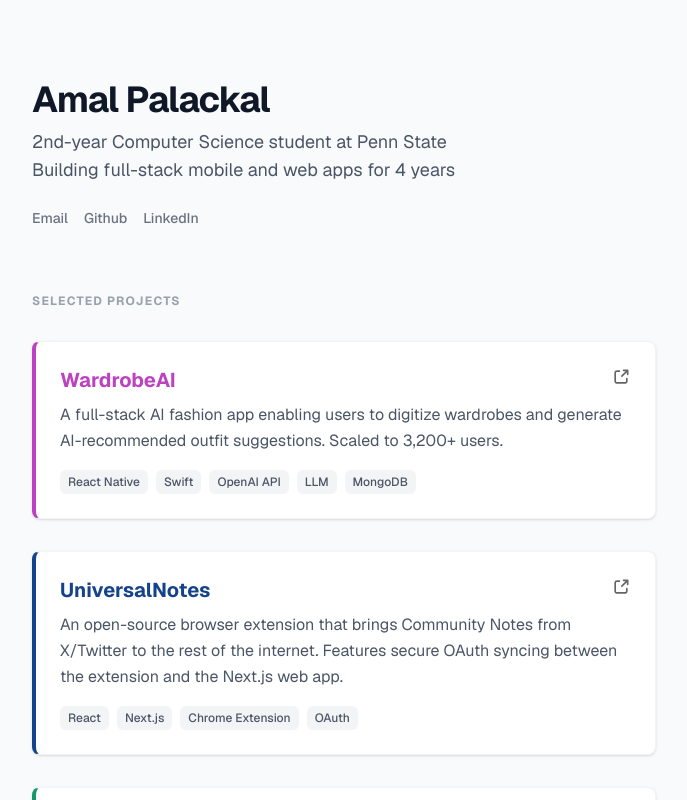
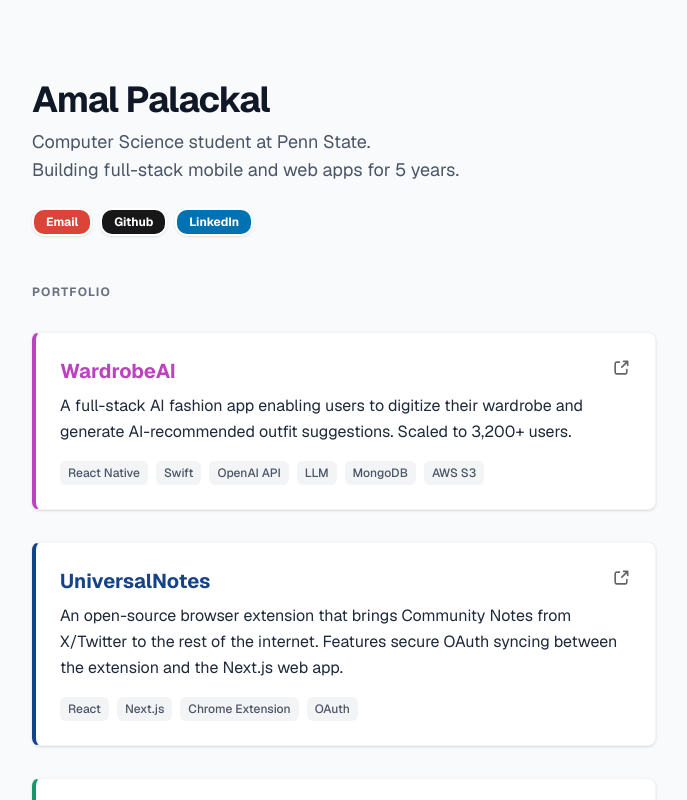
Before and after one commit to amalsony/Portfolio, a Next.js app: page / in a window 1280 px wide. Shown: the top 800 px of the page, without its empty margins (296-983 px from the left). Built offline with nearby package versions, Linux system fonts and the light colour scheme.

Commit message:
styles social buttons

```diff
--- a/app/page.tsx
+++ b/app/page.tsx
@@ -1,4 +1,7 @@
 import Image from "next/image";
+
+// Sections
+import Header from "@/sections/Header";
 
 export default function Home() {
   const projects = [
@@ -6,8 +9,8 @@ export default function Home() {
       id: "wardrobeai",
       title: "WardrobeAI",
       description:
-        "A full-stack AI fashion app enabling users to digitize wardrobes and generate AI-recommended outfit suggestions. Scaled to 3,200+ users.",
-      tech: ["React Native", "Swift", "OpenAI API", "LLM", "MongoDB"],
+        "A full-stack AI fashion app enabling users to digitize their wardrobe and generate AI-recommended outfit suggestions. Scaled to 3,200+ users.",
+      tech: ["React Native", "Swift", "OpenAI API", "LLM", "MongoDB", "AWS S3"],
       link: "https://www.wardrobeai.app",
       color: "#BD42C0",
       theme: "light",
@@ -27,7 +30,7 @@ export default function Home() {
       title: "Teegle",
       description:
         "A social network for learning where users create topic-based Q&A communities. Grew to 200+ users.",
-      tech: ["Next.js", "Express", "GraphQL", "MongoDB"],
+      tech: ["Next.js", "Express", "GraphQL", "MongoDB", "AWS S3"],
       link: "https://www.teegle.app",
       color: "#13976bff",
       theme: "light",
@@ -38,46 +41,12 @@ export default function Home() {
     <div className="min-h-screen bg-gray-50 text-gray-900 font-sans selection:bg-gray-200">
       <main className="max-w-2xl mx-auto py-20 px-6">
         {/* Header Section */}
-        <header className="mb-16">
-          <h1 className="text-4xl font-bold tracking-tight mb-2">
-            Amal Palackal
-          </h1>
-          <p className="text-lg text-gray-600 mb-6">
-            2nd-year Computer Science student at Penn State <br />
-            Building full-stack mobile and web apps for 4 years
-          </p>
-
-          <div className="flex gap-4 text-sm font-medium text-gray-500">
-            {/* Socials */}
-            <a
-              href="mailto:amalsony5@gmail.com"
-              className="hover:text-black transition-colors border-b border-transparent hover:border-black"
-            >
-              Email
-            </a>
-            <a
-              href="https://github.com/amalsony"
-              target="_blank"
-              rel="noopener noreferrer"
-              className="hover:text-black transition-colors border-b border-transparent hover:border-black"
-            >
-              Github
-            </a>
-            <a
-              href="https://linkedin.com/in/amalsony"
-              target="_blank"
-              rel="noopener noreferrer"
-              className="hover:text-black transition-colors border-b border-transparent hover:border-black"
-            >
-              LinkedIn
-            </a>
-          </div>
-        </header>
+        <Header />
 
         {/* Projects Section */}
         <section>
-          <h2 className="text-xs font-bold text-gray-400 uppercase tracking-widest mb-8">
-            Selected Projects
+          <h2 className="text-xs font-bold text-gray-500 uppercase tracking-widest mb-8">
+            Portfolio
           </h2>
 
           <div className="space-y-8">
@@ -108,7 +77,7 @@ export default function Home() {
                   </div>
                 </div>
 
-                <p className="text-gray-600 mb-4 leading-relaxed">
+                <p className="text-gray-800 mb-4 leading-relaxed">
                   {project.description}
                 </p>
 
--- /dev/null
+++ b/sections/Header.tsx
@@ -0,0 +1,37 @@
+export default function Header() {
+  return (
+    <header className="mb-12">
+      <h1 className="text-4xl font-bold tracking-tight mb-2">Amal Palackal</h1>
+      <p className="text-lg text-gray-600 mb-6">
+        Computer Science student at Penn State. <br />
+        Building full-stack mobile and web apps for 5 years.
+      </p>
+
+      <div className="flex flex-wrap gap-2 text-xs font-bold text-white">
+        {/* Socials */}
+        <a
+          href="mailto:amalsony5@gmail.com"
+          className="px-3 py-1 rounded-xl bg-[#DB4437] border-2 border-white shadow-[0_1px_2px_rgba(0,0,0,0.1)] hover:shadow-[0_4px_6px_rgba(0,0,0,0.1)] hover:-translate-y-0.5 transition-all"
+        >
+          Email
+        </a>
+        <a
+          href="https://github.com/amalsony"
+          target="_blank"
+          rel="noopener noreferrer"
+          className="px-3 py-1 rounded-xl bg-[#181717] border-2 border-white shadow-[0_1px_2px_rgba(0,0,0,0.1)] hover:shadow-[0_4px_6px_rgba(0,0,0,0.1)] hover:-translate-y-0.5 transition-all"
+        >
+          Github
+        </a>
+        <a
+          href="https://linkedin.com/in/amalsony"
+          target="_blank"
+          rel="noopener noreferrer"
+          className="px-3 py-1 rounded-xl bg-[#0072b1] border-2 border-white shadow-[0_1px_2px_rgba(0,0,0,0.1)] hover:shadow-[0_4px_6px_rgba(0,0,0,0.1)] hover:-translate-y-0.5 transition-all"
+        >
+          LinkedIn
+        </a>
+      </div>
+    </header>
+  );
+}
```
